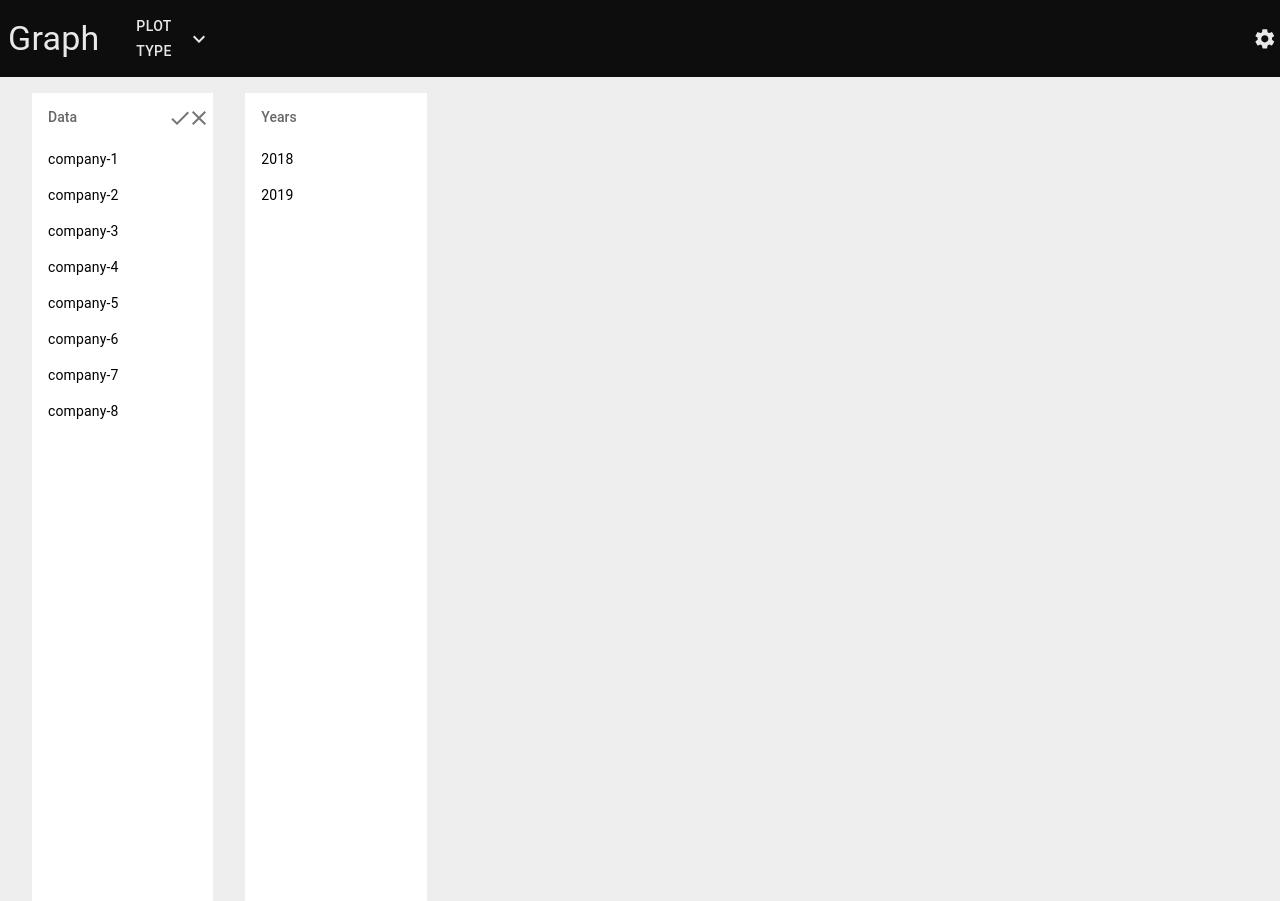
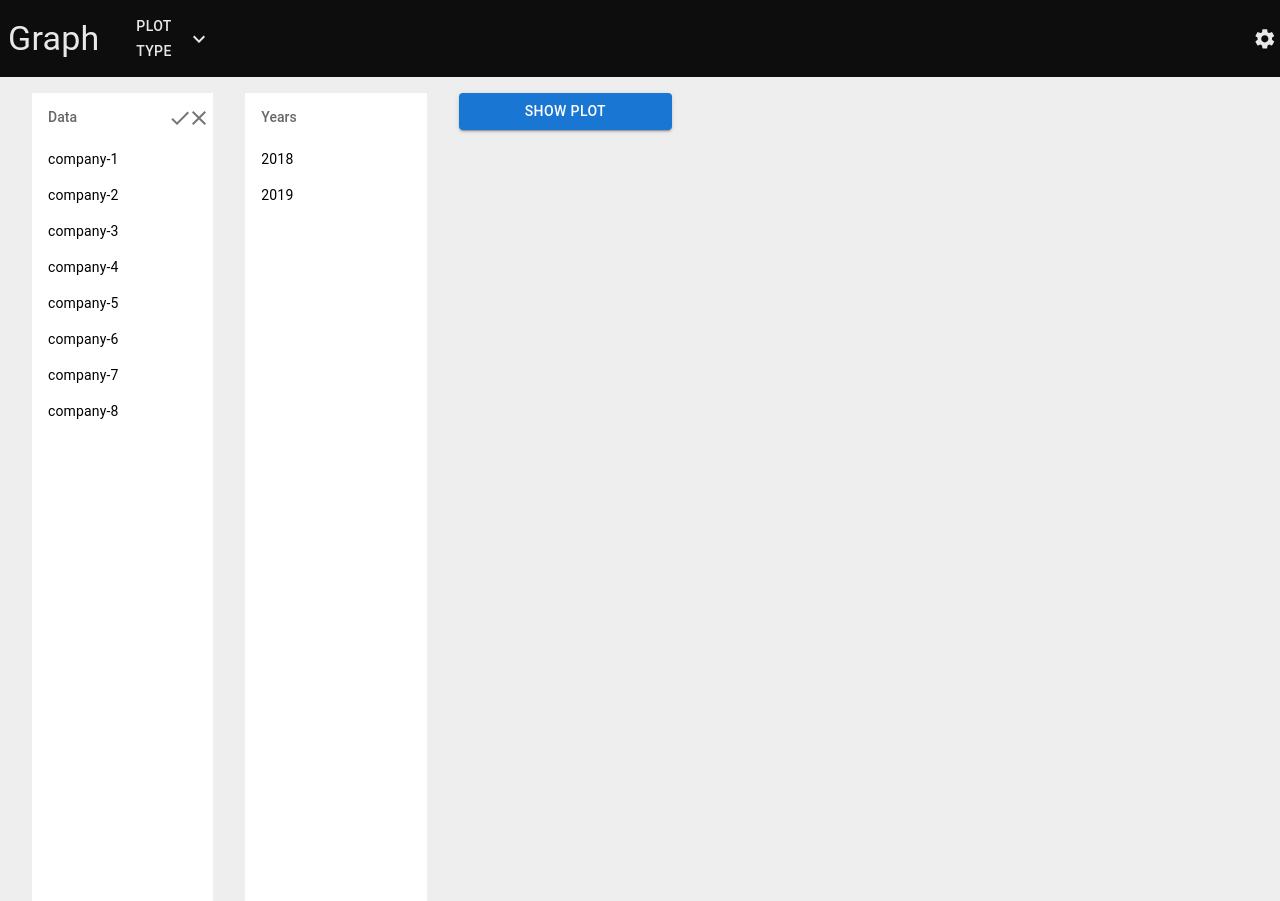
Before and after one commit to theodosiskrt/Graph, a React (Create React App) app: page / in a window 1280 px wide. Built offline with nearby package versions, Linux system fonts and the light colour scheme; data requests are answered from the project's data file.

Commit message:
Add ShowPlotButton

```diff
--- a/src/App.js
+++ b/src/App.js
@@ -1,9 +1,10 @@
 import React, { useEffect, useState } from "react";
 import { Provider } from "react-redux";
-import { Grid } from "@mui/material";
+import { Grid, Box } from "@mui/material";
 
 import NavBar from "./components/NavBar";
 import OptionsList from "./components/OptionsList";
+import ShowPlotButton from "./components/ShowPlotButton";
 import store from "./store/store";
 
 const App = () => {
@@ -45,6 +46,13 @@ const App = () => {
                 singleChoice
               />
             </Grid>
+            <Grid
+              item
+              xs={2}
+              sx={{ marginLeft: "2em", alignItems: "flex-end" }}
+            >
+              <ShowPlotButton />
+            </Grid>
           </Grid>
         </Grid>
       </Provider>
--- /dev/null
+++ b/src/components/ShowPlotButton.js
@@ -0,0 +1,12 @@
+import React from "react";
+import { Button } from "@mui/material";
+
+const ShowPlotButton = () => {
+  return (
+    <Button variant="contained" fullWidth>
+      Show Plot
+    </Button>
+  );
+};
+
+export default ShowPlotButton;
```
